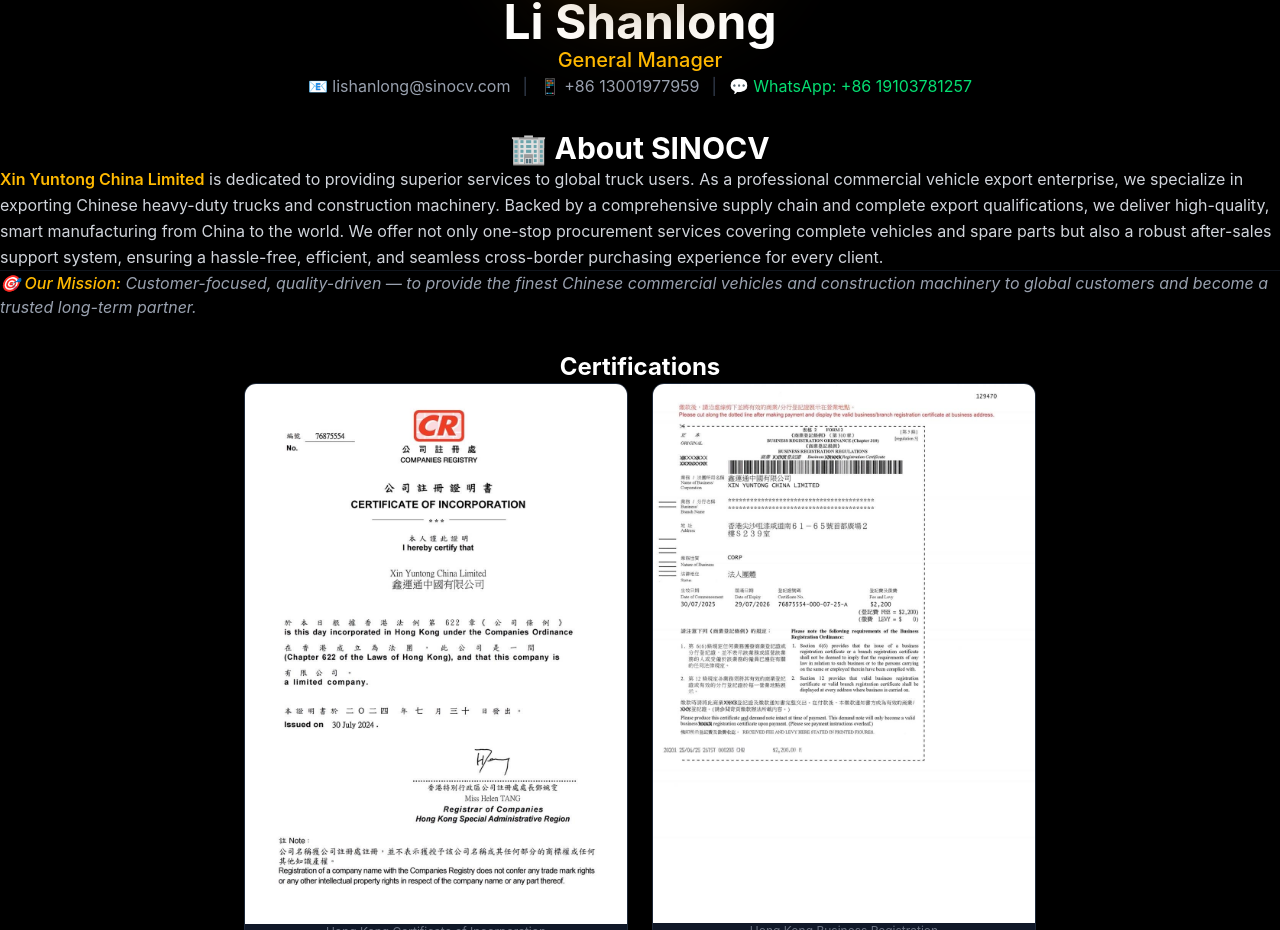
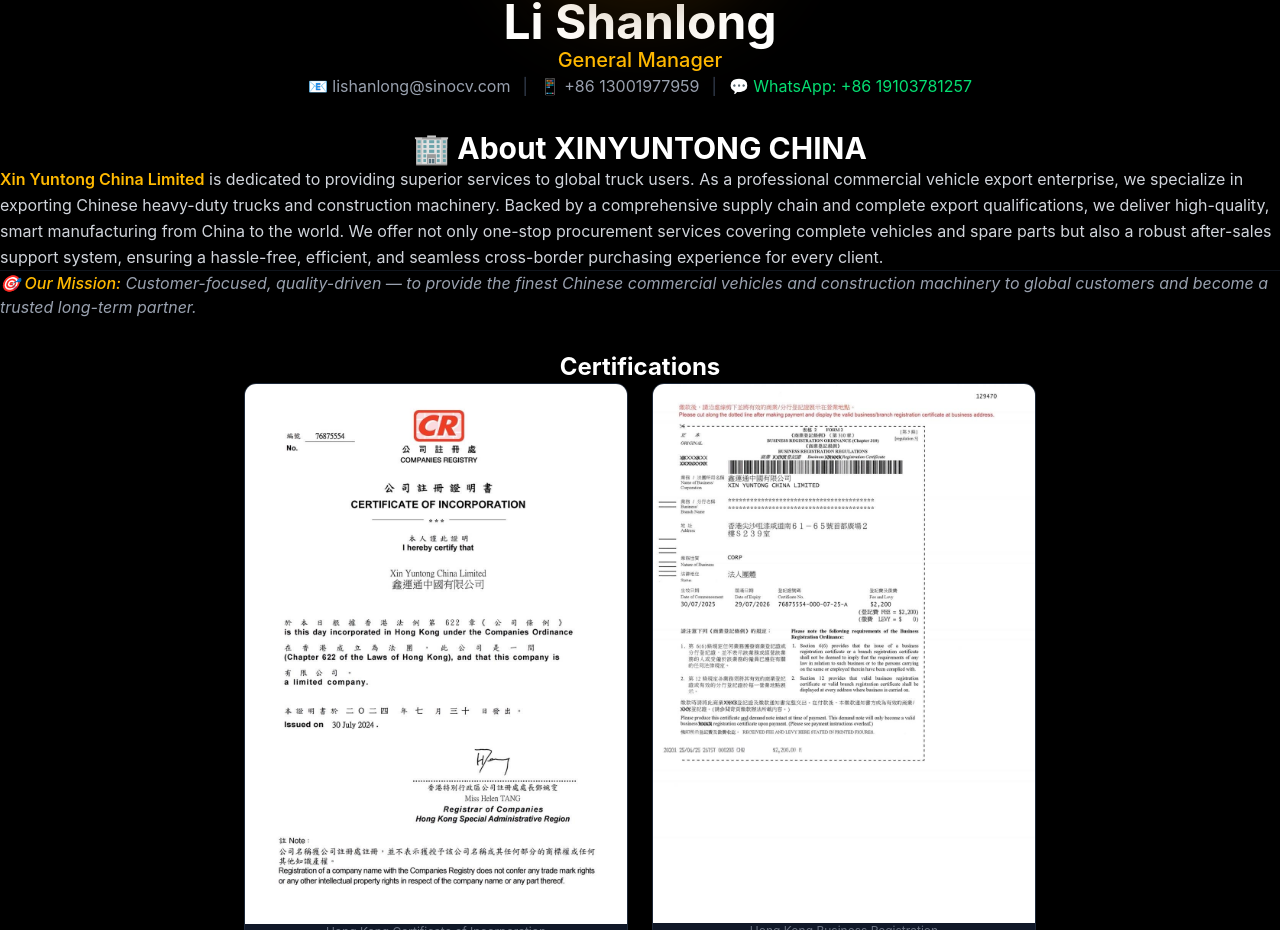
Before and after one commit to 523861020-collab/sinocv, a Next.js app: page / in a window 1280 px wide. Shown: the part 2776-3706 px from the top of the page. Built offline with nearby package versions, Linux system fonts and the light colour scheme.

Commit message:
change to about xinyuntong

```diff
--- a/src/app/page.tsx
+++ b/src/app/page.tsx
@@ -138,7 +138,7 @@ export default function Home() {
                 <a href="https://wa.me/8619103781257" target="_blank" className="text-green-400 hover:text-green-300 transition-colors">💬 WhatsApp: +86 19103781257</a>
               </div>
             </div>
-            <h3 style={{marginTop: '2rem'}} className="text-3xl font-bold text-white mb-6">🏢 About SINOCV</h3>
+            <h3 style={{marginTop: '2rem'}} className="text-3xl font-bold text-white mb-6">🏢 About XINYUNTONG CHINA</h3>
             <p className="text-gray-300 leading-relaxed text-base text-left">
               <span className="text-amber-400 font-semibold">Xin Yuntong China Limited</span> is dedicated to providing superior services to global truck users. As a professional commercial vehicle export enterprise, we specialize in exporting Chinese heavy-duty trucks and construction machinery. Backed by a comprehensive supply chain and complete export qualifications, we deliver high-quality, smart manufacturing from China to the world. We offer not only one-stop procurement services covering complete vehicles and spare parts but also a robust after-sales support system, ensuring a hassle-free, efficient, and seamless cross-border purchasing experience for every client.
             </p>
```
